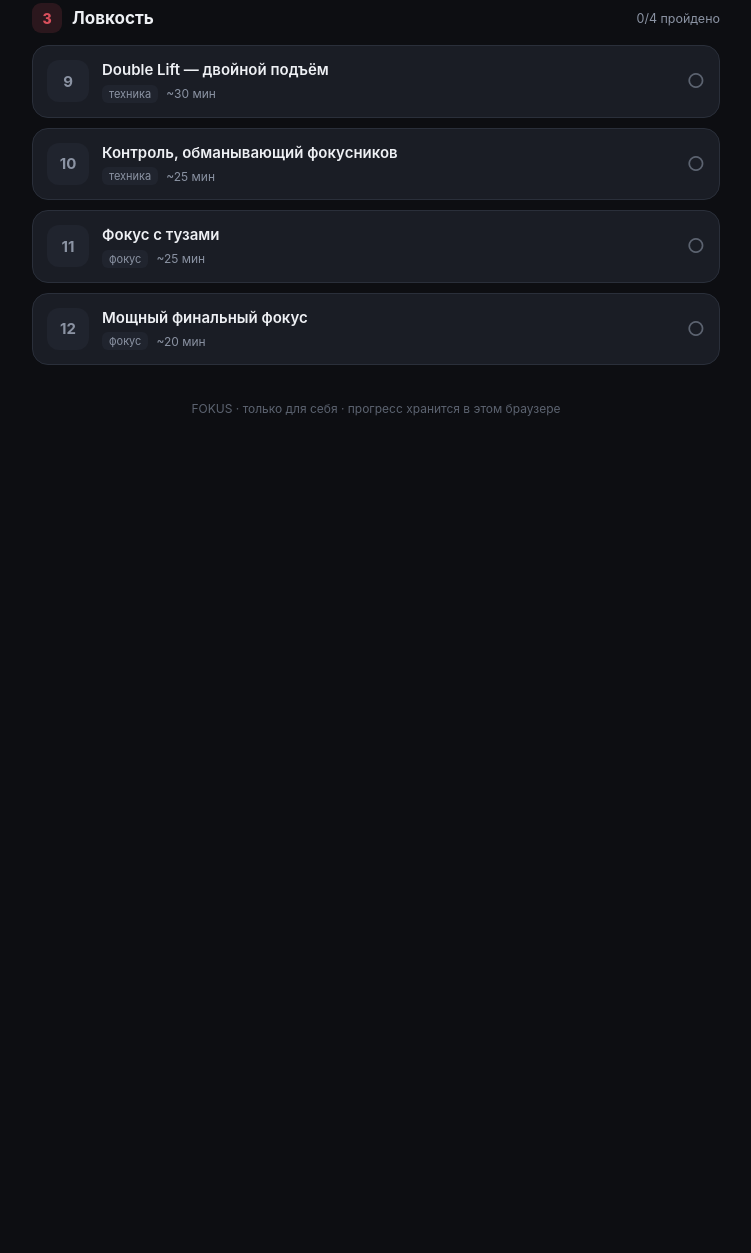
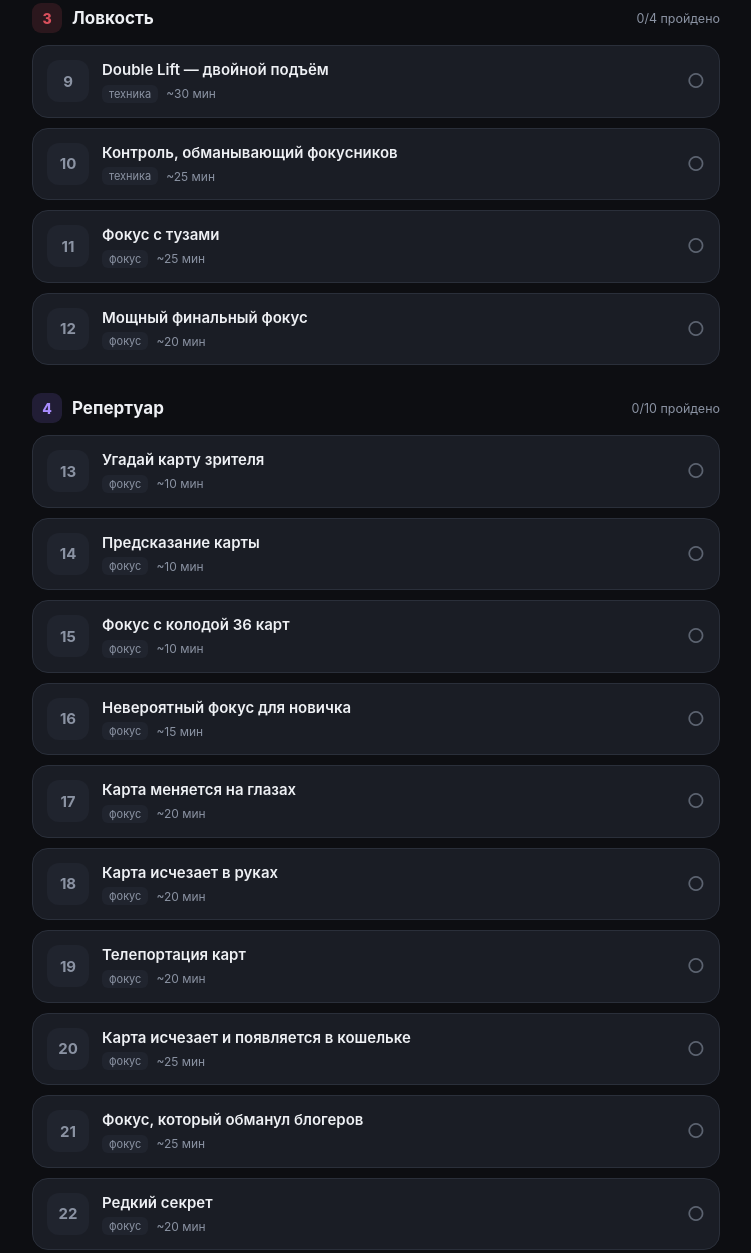
Before and after one commit to Masonq/Focus, a plain HTML site: page index.html in a window 1280 px wide. Shown: the part 1109-2362 px from the top of the page, without its empty margins (264-1015 px from the left). Before the commit the page ends 1565 px from the top, so only its background shows below. Drawn offline with Linux system fonts and the light colour scheme.

Commit message:
Уровень 4 «Репертуар»: +10 фокусов (всего 22), новые звания
Co-Authored-By: Claude Fable 5 <noreply@anthropic.com>
Claude-Session: https://claude.ai/code/session_01Rp6MAy518kmLhnCvs74qhX

```diff
--- a/index.html
+++ b/index.html
@@ -47,6 +47,7 @@ header{padding:28px 0 8px;text-align:center}
 .lv1 .level-badge{background:rgba(75,201,138,.15);color:var(--green)}
 .lv2 .level-badge{background:rgba(232,184,75,.15);color:var(--accent)}
 .lv3 .level-badge{background:rgba(217,79,92,.15);color:var(--red)}
+.lv4 .level-badge{background:rgba(150,120,255,.15);color:#a98cff}
 .level-title{font-weight:700;font-size:17px}
 .level-sub{color:var(--muted);font-size:12.5px;margin-left:auto;white-space:nowrap}
 
@@ -109,7 +110,7 @@ footer{text-align:center;color:var(--dim);font-size:12px;margin-top:36px}
     <div class="bar"><i id="barFill" style="width:0%"></i></div>
     <div class="hero-stats">
       <div class="hstat"><b id="stDone">0</b><span>освоено</span></div>
-      <div class="hstat"><b id="stLeft">12</b><span>осталось</span></div>
+      <div class="hstat"><b id="stLeft">22</b><span>осталось</span></div>
       <div class="hstat"><b id="stLevel">1</b><span>уровень</span></div>
     </div>
   </div>
@@ -178,18 +179,51 @@ const LESSONS=[
   desc:"Эффектный фокус с четырьмя тузами — выглядит как магия казино. Собирает воедино контроль и подачу.",
   steps:["Разбери механику по видео","Отработай каждую фазу отдельно","Собери целиком в медленном темпе","Доведи до боевой скорости","Показ — это твой новый коронный фокус"]},
  {id:"powerful",lv:3,title:"Мощный финальный фокус",time:"~20 мин",skill:"фокус",yt:"3KR9owjyRO0",
-  desc:"Сильный эффект для финала выступления. После него — поклон. Курс пройден: дальше Card College и собственные программы.",
-  steps:["Выучи фокус по видео","Собери программу: 3–4 лучших фокуса курса + этот финалом","Полный прогон программы на камеру","Выступление перед компанией","🎉 Курс пройден — ты фокусник"]},
+  desc:"Сильный эффект для финала выступления. После него — поклон. Дальше — уровень «Репертуар»: набор фокусов на все случаи.",
+  steps:["Выучи фокус по видео","Собери мини-программу: 3–4 лучших фокуса + этот финалом","Полный прогон программы на камеру","Выступление перед компанией","Переходи к репертуару"]},
+
+ // ===== Уровень 4 — Репертуар =====
+ {id:"guess",lv:4,title:"Угадай карту зрителя",time:"~10 мин",skill:"фокус",yt:"FpaPxO470fg",
+  desc:"Зритель берёт любую карту, возвращает в колоду — ты её называешь. Простейшая версия главного сюжета карточной магии.",
+  steps:["Разбери принцип по видео","5 повторов без зрителя","Добавь подачу: «угадываешь» с паузой, а не сразу","Покажи зрителю"]},
+ {id:"predict",lv:4,title:"Предсказание карты",time:"~10 мин",skill:"фокус",yt:"ah41Hv4PNfw",
+  desc:"Ты заранее «предсказываешь» карту, которую зритель ещё только выберет. Эффект менталиста — всегда производит впечатление.",
+  steps:["Пойми, как строится предсказание","Отработай подготовку колоды незаметно","Продумай, где лежит предсказание (карман, конверт)","Показ"]},
+ {id:"deck36",lv:4,title:"Фокус с колодой 36 карт",time:"~10 мин",skill:"фокус",yt:"2ZDck30bkhk",
+  desc:"Фокус под обычную «дурацкую» колоду из 36 карт — на случай, когда под рукой нет Bicycle. Без ловкости рук.",
+  steps:["Разбери механику","3 чистых повтора","Адаптируй текст под компанию за столом","Показ"]},
+ {id:"incredible",lv:4,title:"Невероятный фокус для новичка",time:"~15 мин",skill:"фокус",yt:"eV-MTYVRsTA",
+  desc:"Сильный эффект при простой механике — лучший коэффициент «вау на усилие» в курсе.",
+  steps:["Видео целиком, потом повтор с колодой","Отработай момент секрета перед зеркалом","Запись на камеру + разбор","Показ"]},
+ {id:"change",lv:4,title:"Карта меняется на глазах",time:"~20 мин",skill:"фокус",yt:"nnklPt7pIfs",
+  desc:"Визуальная магия: карта зрителя превращается в другую прямо у него перед носом. Требует уверенного double lift.",
+  steps:["Освежи double lift — он тут основа","Разбери тайминг превращения","30 повторов перед зеркалом","Тест на камеру крупным планом","Показ"]},
+ {id:"vanish",lv:4,title:"Карта исчезает в руках",time:"~20 мин",skill:"фокус",yt:"dHgfqJ0N3ig",
+  desc:"Моментальное исчезновение карты прямо в руках. Чистая визуалка — отлично смотрится вживую и на видео.",
+  steps:["Разбери движение по кадрам","Медленные повторы до чистоты","Разгон темпа","Тест на камеру: не видно ли карту?","Показ"]},
+ {id:"teleport",lv:4,title:"Телепортация карт",time:"~20 мин",skill:"фокус",yt:"8jhX9JszqHk",
+  desc:"Карта мгновенно перемещается из одного места в другое — шокирует за секунду. Быстрый и зрелищный эффект.",
+  steps:["Пойми принцип перемещения","Отработай подготовку незаметно","Сведи фокус к 20–30 секундам","Показ"]},
+ {id:"wallet",lv:4,title:"Карта исчезает и появляется в кошельке",time:"~25 мин",skill:"фокус",yt:"fFXtbMOoJhg",
+  desc:"Выбранная карта исчезает из колоды и оказывается в твоём кошельке. Эффект с предметом из быта — бьёт сильнее чистокарточных.",
+  steps:["Разбери подготовку кошелька","Отработай исчезновение из колоды","Соедини две фазы без пауз","Прогон на камеру","Показ"]},
+ {id:"evtushenko",lv:4,title:"Фокус, который обманул блогеров",time:"~25 мин",skill:"фокус",yt:"uXj1Rl2LwB0",
+  desc:"Фокус из вирусного видео Димы Евтушенко. Хорош тем, что зритель может знать базовые секреты — и всё равно не поймёт.",
+  steps:["Видео целиком, затем разбор по шагам","Отработай ключевой момент отдельно","Полный прогон 5 раз","Показ «подкованному» зрителю"]},
+ {id:"hidden",lv:4,title:"Редкий секрет",time:"~20 мин",skill:"фокус",yt:"I2Fsi9lsysg",
+  desc:"Фокус с нестандартным секретом, который мало кто знает. Финал курса: дальше — Card College и собственные идеи. 🎉",
+  steps:["Разбери секрет","Отработай до автоматизма","Собери финальную программу из 5–6 лучших фокусов курса","Полное выступление перед компанией","🎉 Курс пройден — ты фокусник"]},
 ];
 
 const RANKS=[
  {min:0,icon:"🎩",name:"Новичок",sub:"Начни с первого урока"},
- {min:3,icon:"🃏",name:"Ученик",sub:"База закладывается"},
- {min:6,icon:"✨",name:"Любитель",sub:"Уже есть что показать"},
- {min:9,icon:"🔥",name:"Мастер",sub:"Руки начинают обманывать глаз"},
- {min:12,icon:"👑",name:"Фокусник",sub:"Курс пройден полностью"},
+ {min:4,icon:"🃏",name:"Ученик",sub:"База закладывается"},
+ {min:8,icon:"✨",name:"Любитель",sub:"Уже есть что показать"},
+ {min:12,icon:"🔥",name:"Мастер",sub:"Руки начинают обманывать глаз"},
+ {min:17,icon:"🎭",name:"Артист",sub:"Репертуар растёт"},
+ {min:22,icon:"👑",name:"Фокусник",sub:"Курс пройден полностью"},
 ];
-const LEVEL_NAMES={1:"База",2:"Контроль",3:"Ловкость"};
+const LEVEL_NAMES={1:"База",2:"Контроль",3:"Ловкость",4:"Репертуар"};
 const KEY="fokus_progress_v1";
 
 let done=new Set(JSON.parse(localStorage.getItem(KEY)||"[]"));
@@ -208,11 +242,11 @@ function render(){
   document.getElementById("rankName").textContent=rank.name;
   document.getElementById("rankSub").textContent=rank.sub;
   const lvDone=lv=>LESSONS.filter(l=>l.lv===lv&&done.has(l.id)).length;
-  const curLv=[1,2,3].find(lv=>lvDone(lv)<LESSONS.filter(l=>l.lv===lv).length)||3;
+  const curLv=[1,2,3,4].find(lv=>lvDone(lv)<LESSONS.filter(l=>l.lv===lv).length)||4;
   document.getElementById("stLevel").textContent=curLv;
 
   const root=document.getElementById("levels");root.innerHTML="";
-  for(const lv of [1,2,3]){
+  for(const lv of [1,2,3,4]){
     const items=LESSONS.filter(l=>l.lv===lv);
     const sec=document.createElement("div");sec.className="level lv"+lv;
     sec.innerHTML=`<div class="level-head"><div class="level-badge">${lv}</div><div class="level-title">${LEVEL_NAMES[lv]}</div><div class="level-sub">${lvDone(lv)}/${items.length} пройдено</div></div>`;
```
